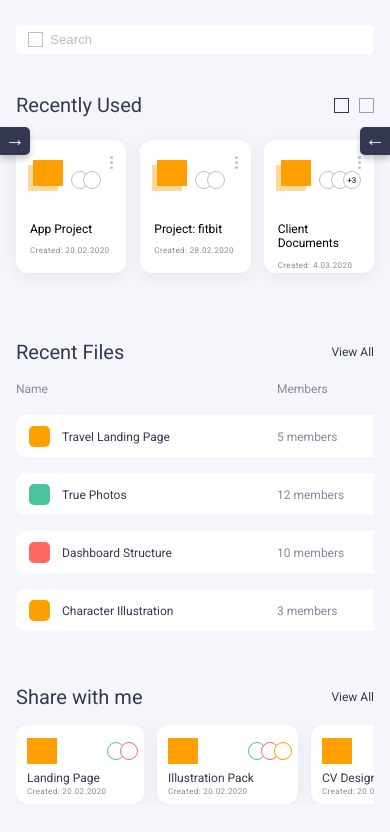
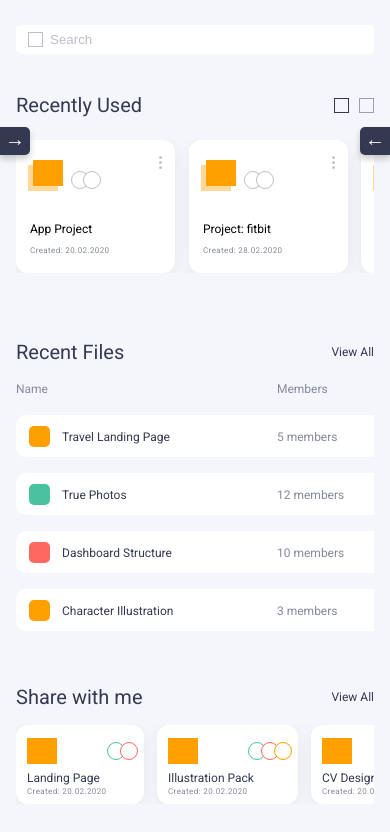
Before and after one commit to stevenlara-ravn/CSS-Nerdery-Challenge, a website built with Vite: page index.html in a window 390 px wide. Built offline with nearby package versions, Linux system fonts and the light colour scheme.

Commit message:
Fix recently used card

```diff
--- a/src/assets/styles/media-queries.css
+++ b/src/assets/styles/media-queries.css
@@ -40,6 +40,14 @@
         width: 100%;
         min-width: 0px;
         transition: all 0.3s ease-in-out;
+
+        .grid-container__main-content--recently-used-section--card-list {
+            overflow-x: auto;
+
+            >.card-list__card {
+                min-width: 159px;
+            }
+        }
 
         .grid-container__main-content--recent-files-section--card-list {
             overflow-x: auto;
```
